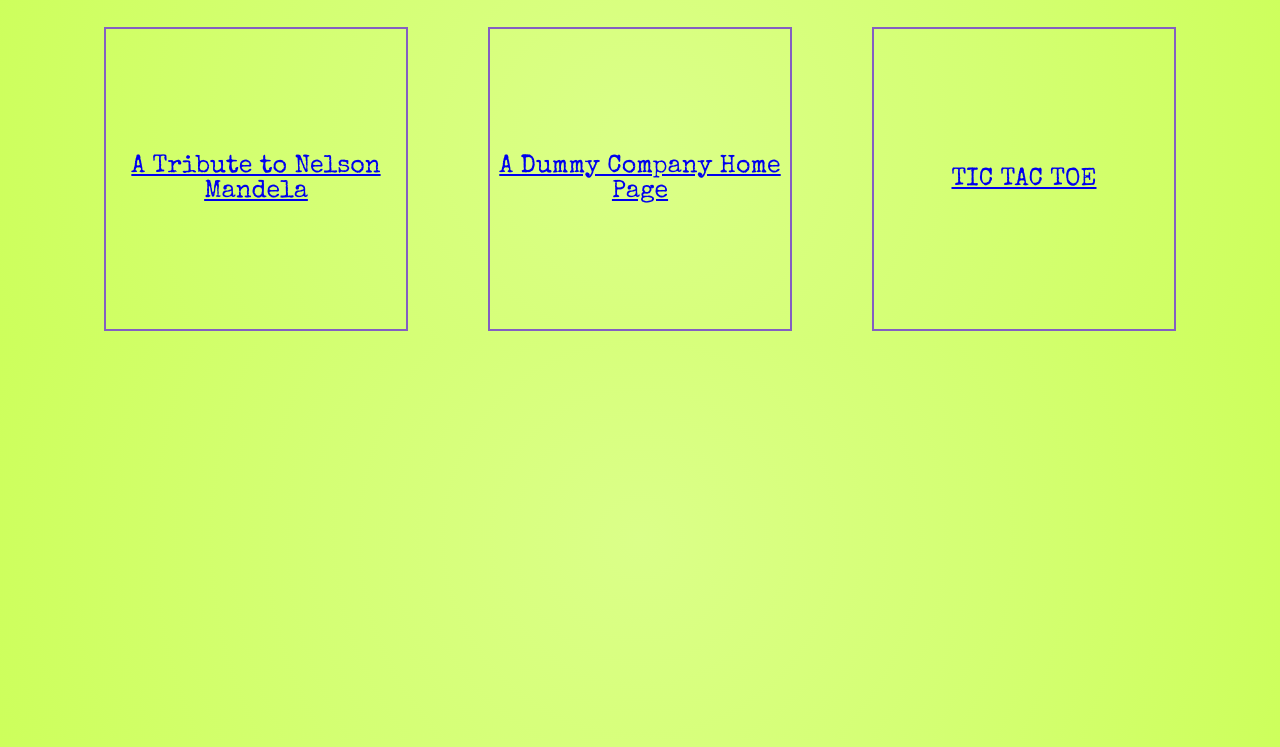
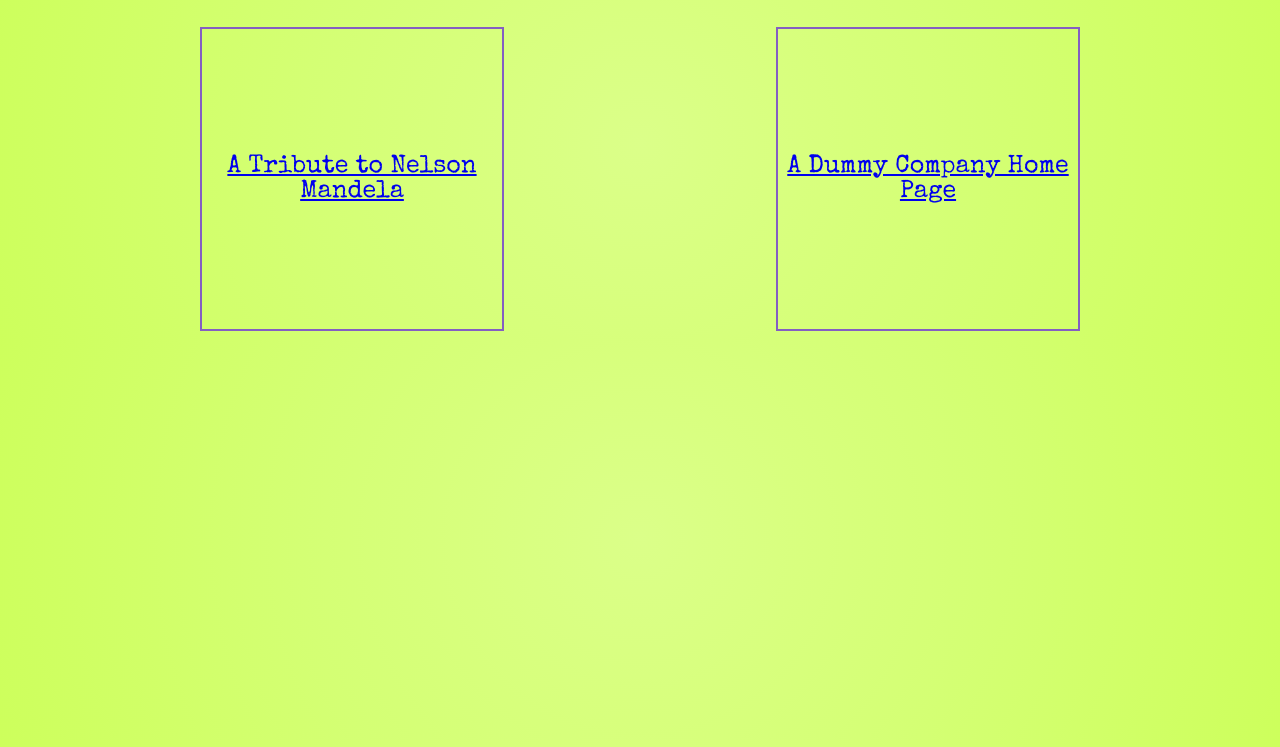
Before and after one commit to rupeshchiluka001/beginner_web_projects, a plain HTML site: page index.html in a window 1280 px wide. Shown: the part 53-800 px from the top of the page. Drawn offline with nearby package versions, Linux system fonts and the light colour scheme.

Commit message:
Removed third box in index.html

```diff
--- a/index.html
+++ b/index.html
@@ -25,11 +25,11 @@
             <p>A Dummy Company Home Page</p>
         </div>
     </a>
-    <a target="_blank" href="https://rupeshchiluka001.github.io/prac-angular/tic-tac-toe">
+    <!-- <a target="_blank" href="https://rupeshchiluka001.github.io/prac-angular/tic-tac-toe">
         <div class="card" id="c2">
             <p>TIC TAC TOE</p>
         </div>
-    </a>
+    </a> -->
 </div>
 
 </body>
```
